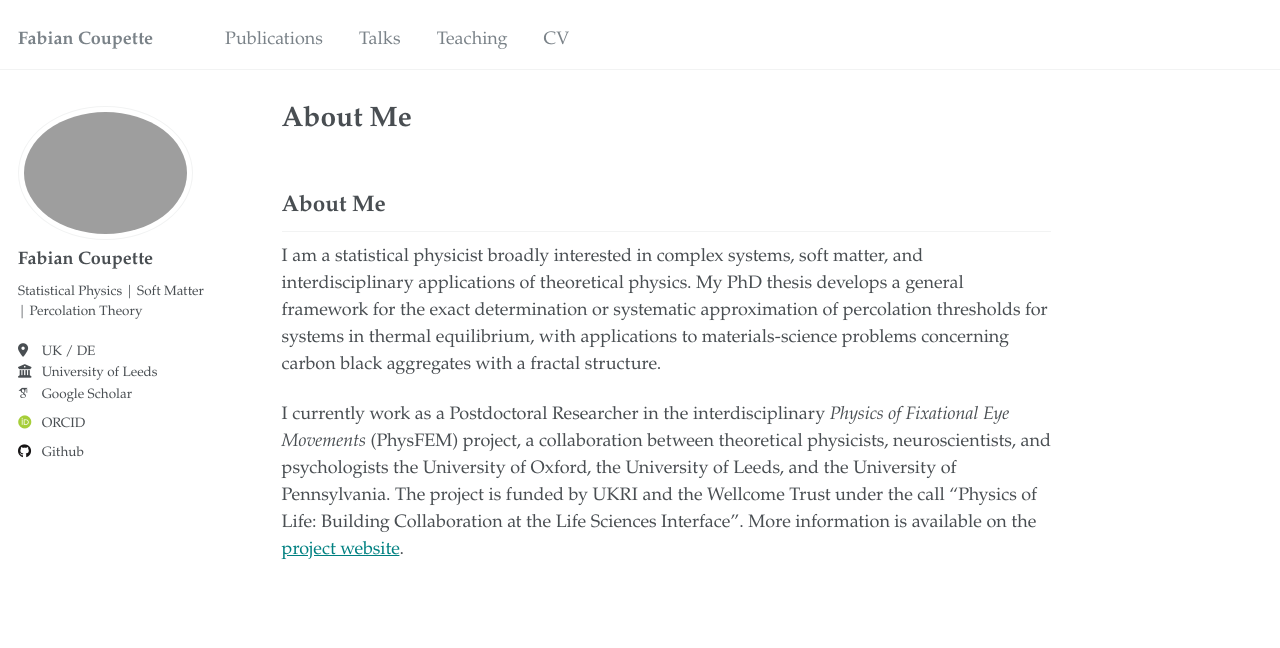
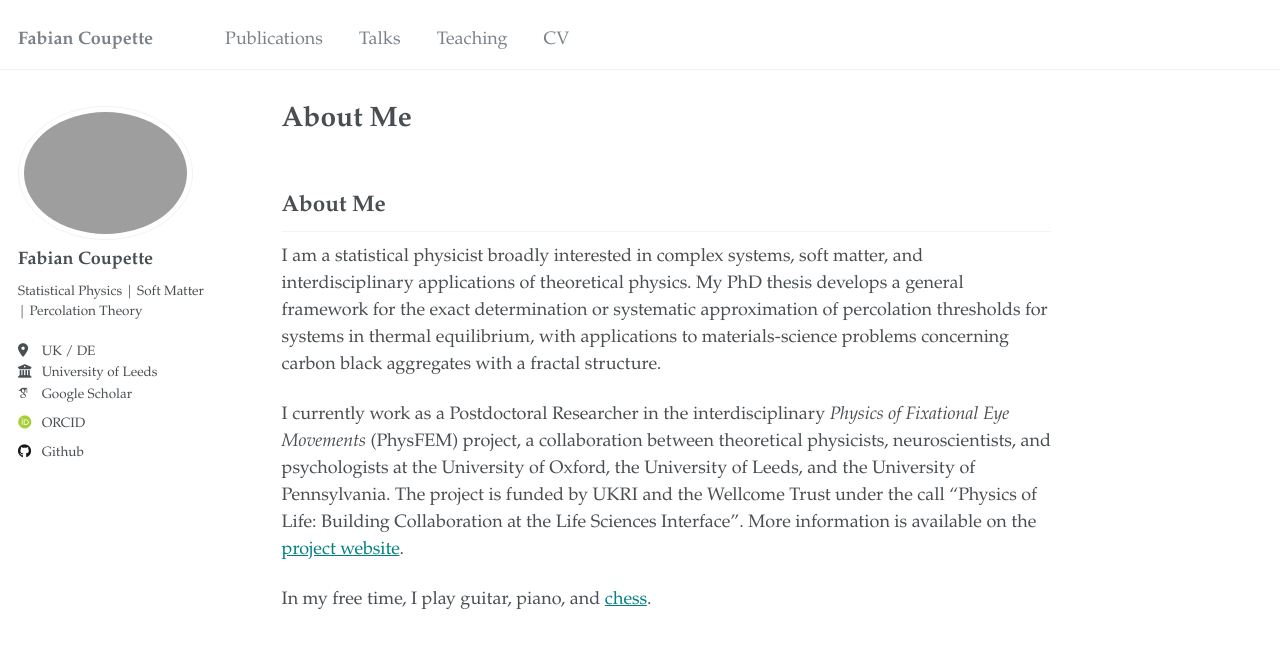
Before and after one commit to physquid/physquid.github.io, a Jekyll site: the page built from _pages/about.md, in a window 1280 px wide. Shown: the top 648 px of the page. Built offline with Jekyll 4.4.1, drawn with Linux system fonts in a browser that asks for light colours; some web fonts are replaced; our own code applies the rules of GitHub Pages for plain Markdown files.

Commit message:
add about

```diff
--- a/_pages/about.md
+++ b/_pages/about.md
@@ -13,6 +13,8 @@ redirect_from:
 I am a statistical physicist broadly interested in complex systems, soft matter, and interdisciplinary applications of theoretical physics.
 My PhD thesis develops a general framework for the exact determination or systematic approximation of percolation thresholds for systems in thermal equilibrium, with applications to materials-science problems concerning carbon black aggregates with a fractal structure.
 
-I currently work as a Postdoctoral Researcher in the interdisciplinary *Physics of Fixational Eye Movements* (PhysFEM) project, a collaboration between theoretical physicists, neuroscientists, and psychologists the University of Oxford, the University of Leeds, and the University of Pennsylvania.
+I currently work as a Postdoctoral Researcher in the interdisciplinary *Physics of Fixational Eye Movements* (PhysFEM) project, a collaboration between theoretical physicists, neuroscientists, and psychologists at the University of Oxford, the University of Leeds, and the University of Pennsylvania.
 The project is funded by UKRI and the Wellcome Trust under the call "Physics of Life: Building Collaboration at the Life Sciences Interface".
 More information is available on the [project website](https://www.psy.ox.ac.uk/research/perception-lab/projects/physics-of-fixational-eye-movements-physfem).
+
+In my free time, I play guitar, piano, and [chess](https://rating.englishchess.org.uk/v2/new/player.php?player_no=372535).
```
